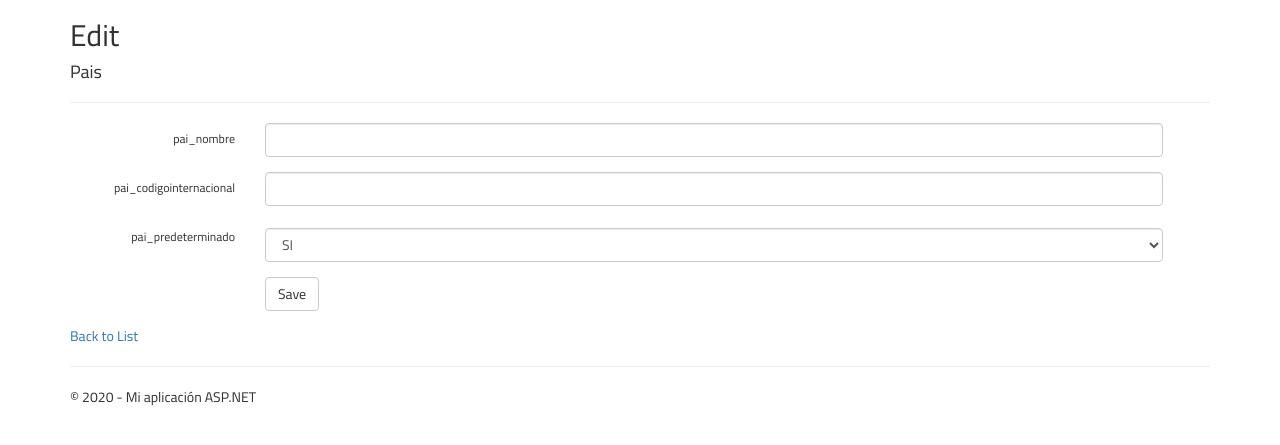
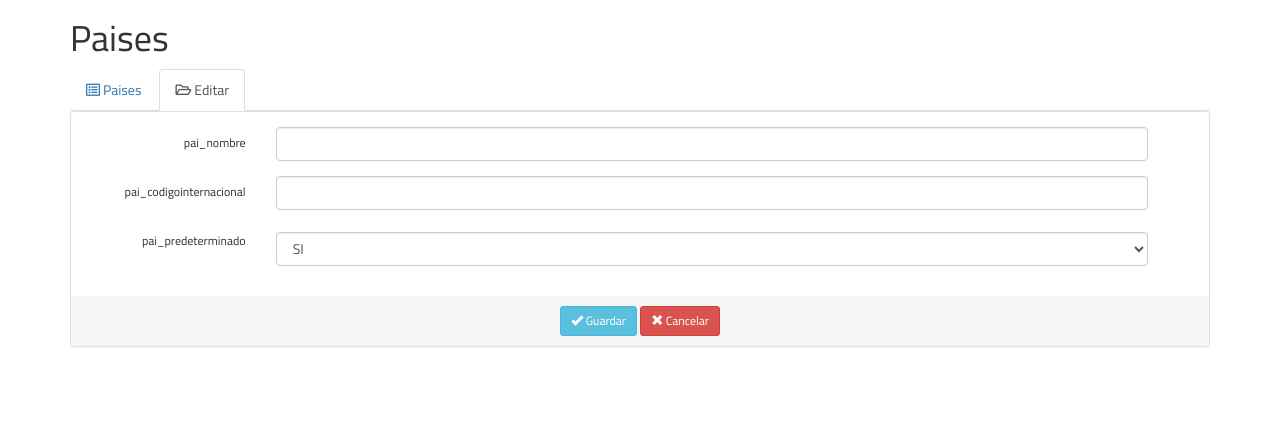
Before and after one commit to malomaan/sygnusportal, an ASP.NET MVC app: template SygnusportalWEB/Views/Pais/Edit.cshtml in a window 1280 px wide. Shown: the part 51-496 px from the top of the page. Run offline with ASP.NET Core 8 and stand-ins for ASP.NET MVC 5, Linux system fonts and the light colour scheme; the template is opened without the code that fills it, so the values that code supplies are empty; the project's own start-up code is not run, and a stand-in starts its controllers and pages; some libraries are stand-ins or nearby versions; some web fonts are replaced.

Commit message:
Actualizacion de Update, Create, List Pais

```diff
--- a/SygnusportalWEB/Content/Site.css
+++ b/SygnusportalWEB/Content/Site.css
@@ -50,3 +50,9 @@ textarea {
     border-bottom-left-radius: 3px;
     text-align: center;
 }
+
+.nav-tabs {
+    /*border-bottom: 1px solid #ddd;
+    border-bottom-width: 0px;*/
+    font-family: 'Cairo', sans-serif;
+}
--- a/SygnusportalWEB/Views/Pais/Edit.cshtml
+++ b/SygnusportalWEB/Views/Pais/Edit.cshtml
@@ -4,16 +4,23 @@
     ViewBag.Title = "Edit";
 }
 
-<h2>Edit</h2>
+    <p>
+        <h1>Paises</h1>
 
-
+    </p>
+<ul class="nav nav-tabs">
+    <li><a href="@Url.Action("Index")"><i class="far fa-list-alt"></i> Paises</a></li>
+    <li class="active"><a href="@Url.Action("Create")"><i class="far fa-folder-open"></i> Editar</a></li>
+</ul>
 @using (Html.BeginForm())
 {
+
+    <div class="panel-group">
+        <div class="panel panel-success">
+            <div class="panel-body">
                 @Html.AntiForgeryToken()
 
                 <div class="form-horizontal">
-        <h4>Pais</h4>
-        <hr />
                     @Html.ValidationSummary(true, "", new { @class = "text-danger" })
                     @Html.HiddenFor(model => model.pai_codigo)
 
@@ -42,18 +49,27 @@
                             </div>
                         </div>
                     </div>
+                </div>
+            </div>
+            <div class="panel-footer">
+                @if (ViewBag.Err != null)
+                {
+                    <div class="alert alert-danger">@ViewBag.Err</div>
+                }
 
-        <div class="form-group">
-            <div class="col-md-offset-2 col-md-10">
-                <input type="submit" value="Save" class="btn btn-default" />
+                <button type="submit" id="btnSubmit" class="btn btn-info btn-sm">
+                    <span class="glyphicon glyphicon-ok"></span> Guardar
+                </button>
+                <a class='btn btn-danger btn-sm' href="@Url.Action("Index")">
+                    <span class="glyphicon glyphicon-remove"></span> Cancelar
+                </a>
+
             </div>
+
         </div>
     </div>
 }
 
-<div>
-    @Html.ActionLink("Back to List", "Index")
-</div>
 
 @section Scripts {
     @Scripts.Render("~/bundles/jqueryval")
--- a/SygnusportalWEB/Views/Pais/Index.cshtml
+++ b/SygnusportalWEB/Views/Pais/Index.cshtml
@@ -5,11 +5,11 @@
 }
 
 <p>
-
+    <h1>Paises</h1>
 </p>
 <ul class="nav nav-tabs">
-    <li class="active"><a href="@Url.Action("Index")">Paises</a></li>
-    <li><a href="@Url.Action("Create")">Nuevo</a></li>
+    <li class="active"><a href="@Url.Action("Index")"><i class="far fa-list-alt"></i> Paises</a></li>
+    <li><a href="@Url.Action("Create")"><i class="far fa-file"></i> Nuevo</a></li>
 </ul>
 <div class="panel-group">
     <div class="panel panel-success">
--- a/SygnusportalWEB/Views/Shared/_Layout.cshtml
+++ b/SygnusportalWEB/Views/Shared/_Layout.cshtml
@@ -33,10 +33,6 @@
     </div>
     <div class="container body-content">
         @RenderBody()
-        <hr />
-        <footer>
-            <p>&copy; @DateTime.Now.Year - Mi aplicación ASP.NET</p>
-        </footer>
     </div>
 
     @Scripts.Render("~/bundles/jquery")
```
Also changed, not shown: SygnusportalWEB/Views/Pais/Create.cshtml (+11 -12 lines). Lines whose indentation alone changed are shown as unchanged.
